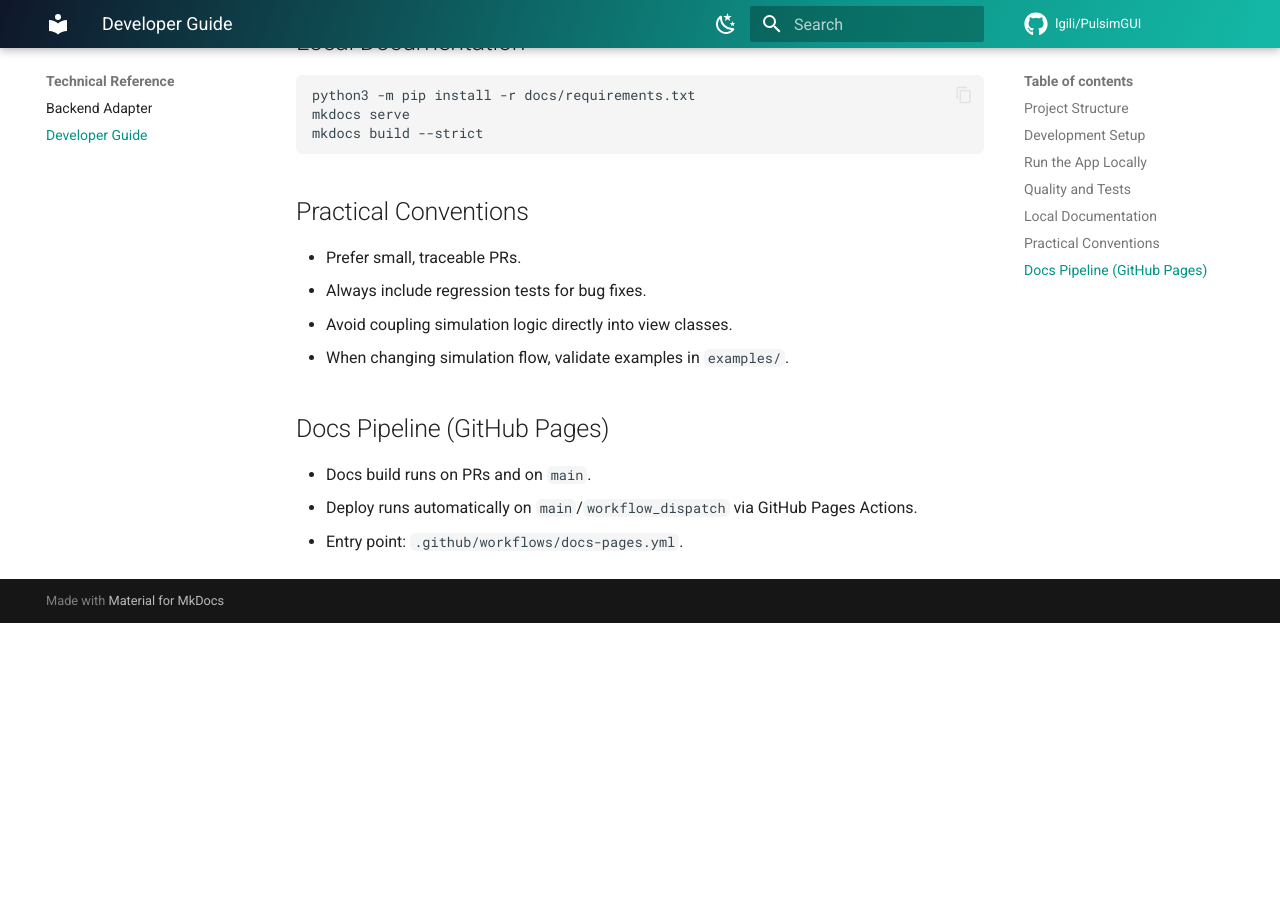
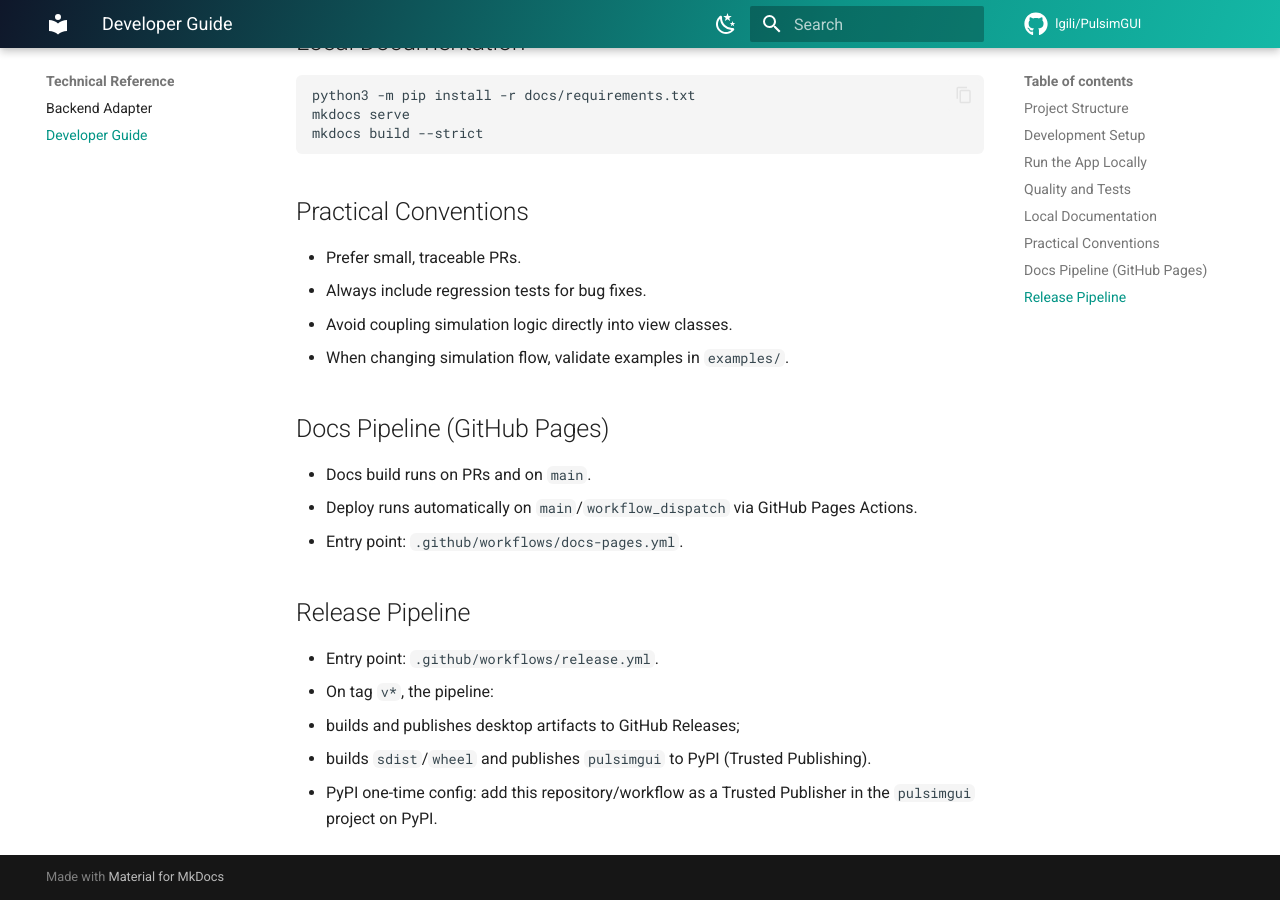
Before and after one commit to lgili/PulsimGUI, an MkDocs documentation site: the page built from docs/developer-guide.md, in a window 1280 px wide and 900 px high, scrolled down 1176 px. Built offline with MkDocs 1.6.1 and Material for MkDocs 9.7.7, drawn with Linux system fonts in a browser that asks for light colours; comment, search, counter and statistics services are not loaded; before the commit the page ends 1799 px from its top, so only the background shows below that.

Commit message:
docs: update docs

```diff
--- a/docs/developer-guide.md
+++ b/docs/developer-guide.md
@@ -67,3 +67,11 @@ mkdocs build --strict
 - Docs build runs on PRs and on `main`.
 - Deploy runs automatically on `main`/`workflow_dispatch` via GitHub Pages Actions.
 - Entry point: `.github/workflows/docs-pages.yml`.
+
+## Release Pipeline
+
+- Entry point: `.github/workflows/release.yml`.
+- On tag `v*`, the pipeline:
+  - builds and publishes desktop artifacts to GitHub Releases;
+  - builds `sdist`/`wheel` and publishes `pulsimgui` to PyPI (Trusted Publishing).
+- PyPI one-time config: add this repository/workflow as a Trusted Publisher in the `pulsimgui` project on PyPI.
```
Also changed, not shown: BUILD.md (+16 -4 lines), README.md (+4 -1 lines), docs/index.md (+1 -0 lines), docs/instalacao.md (+4 -0 lines), 1 other file.
